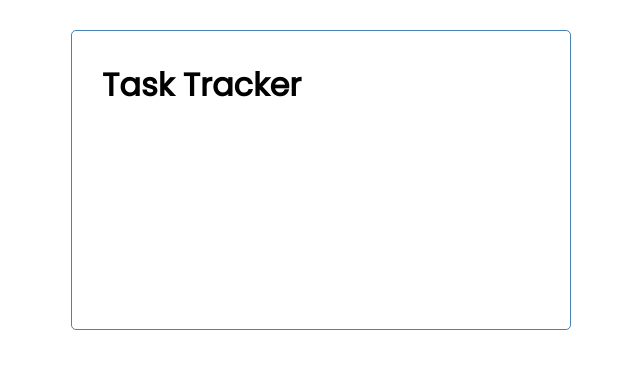
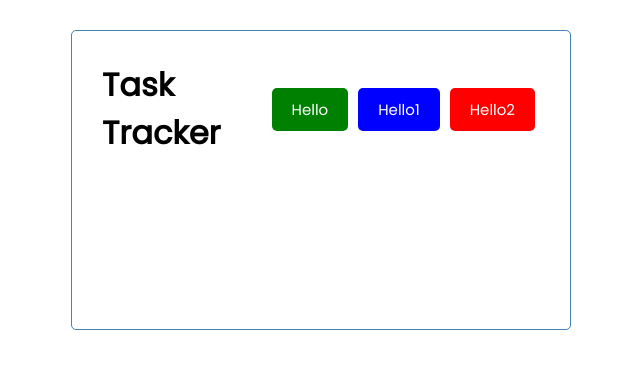
Before and after one commit to briansimiyuj/React-Class, a React (Create React App) app: page / in a window 1280 px wide. Shown: the top 368 px of the page, without its empty margins (319-959 px from the left). Built offline with nearby package versions, Linux system fonts and the light colour scheme.

Commit message:
Reusable components

```diff
--- /dev/null
+++ b/src/components/Button.jsx
@@ -0,0 +1,7 @@
+const Button = ({ color, text }) =>{
+
+    return <button className="btn" style={{ backgroundColor: color }}>{text}</button>
+
+}
+
+export default Button
--- a/src/components/Header.jsx
+++ b/src/components/Header.jsx
@@ -1,12 +1,18 @@
-import PropTypes from 'prop-types'
+import Button from './Button'
 
 const Header = ({ title }) =>{
 
     return(
 
-        <header>
+        <header className="header">
 
             <h1>{title}</h1>
+
+            <Button color="green" text="Hello" />
+
+            <Button color="blue" text="Hello1" />
+
+            <Button color="red" text="Hello2" />
 
         </header>
 
```
